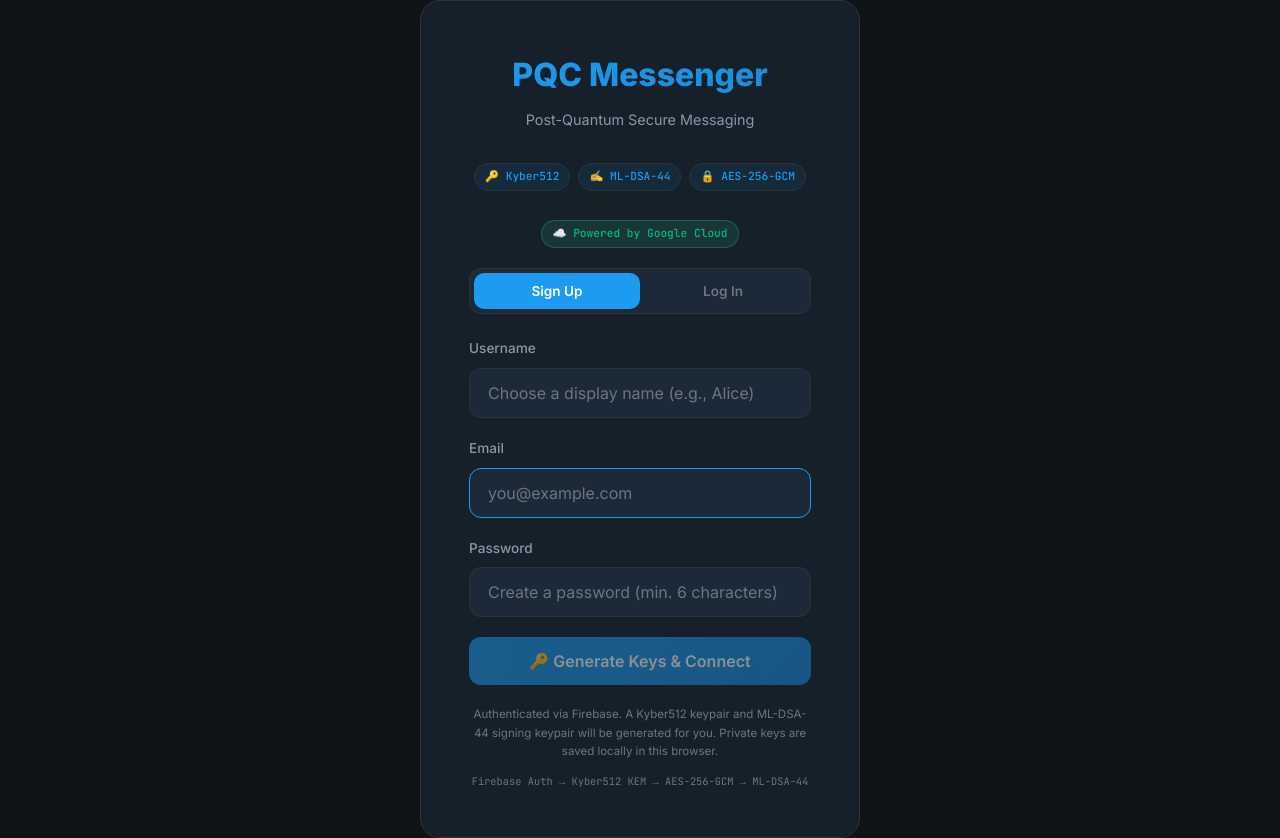
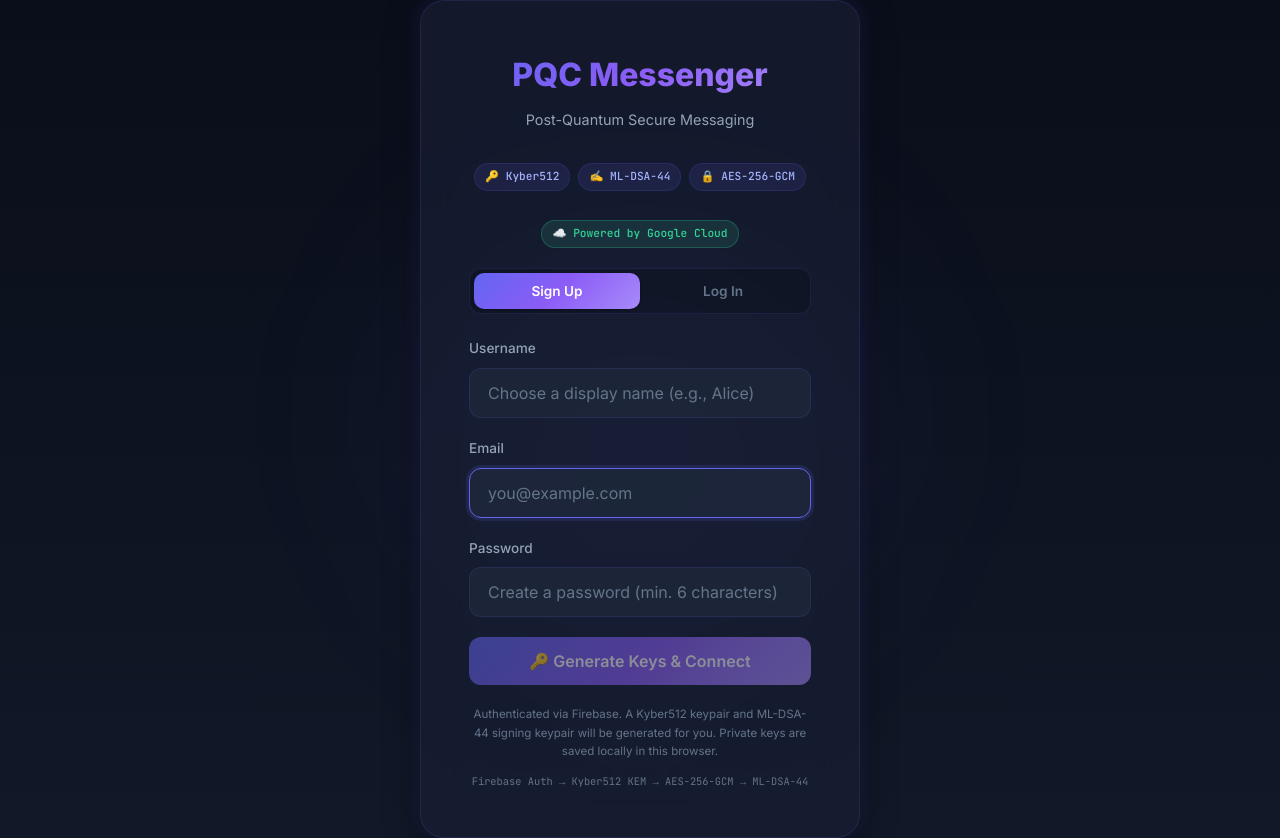
Before and after one commit to Harshdeep1110/PQSM, a React (Vite) app in the folder frontend/: page / in a window 1280 px wide. Built offline with nearby package versions, Linux system fonts and the light colour scheme; no server answers.

Commit message:
Revert "refactor: clean modern theme - replace purple/glassmorphism with flat…"

```diff
--- a/frontend/src/styles/main.css
+++ b/frontend/src/styles/main.css
@@ -1,6 +1,6 @@
 /*
- * PQC Messenger — Clean Modern Theme
- * Main stylesheet with CSS custom properties and clean flat design.
+ * PQC Messenger — Premium Dark Theme
+ * Main stylesheet with CSS custom properties, glassmorphism, gradients, and animations.
  * Created by: TASK-10
  */
 
@@ -9,46 +9,46 @@
 
 /* ===== CSS Custom Properties (Design Tokens) ===== */
 :root {
-  /* Color Palette — Clean slate & teal */
-  --bg-primary: #0f1419;
-  --bg-secondary: #15202b;
-  --bg-tertiary: #1c2938;
-  --bg-card: #192734;
-  --bg-glass: #15202b;
-  --bg-input: #1c2938;
+  /* Color Palette — Quantum-inspired deep blues & violets */
+  --bg-primary: #0a0e1a;
+  --bg-secondary: #111827;
+  --bg-tertiary: #1a2035;
+  --bg-card: rgba(17, 24, 39, 0.7);
+  --bg-glass: rgba(26, 32, 53, 0.65);
+  --bg-input: rgba(30, 41, 59, 0.8);
 
   /* Accent colors */
-  --accent-primary: #1d9bf0;     /* Blue */
-  --accent-secondary: #1a8cd8;   /* Darker blue */
-  --accent-cyan: #00c9db;        /* Cyan — for crypto highlights */
-  --accent-emerald: #00ba7c;     /* Green — for success/plaintext */
-  --accent-amber: #ffad1f;       /* Amber — for warnings */
-  --accent-rose: #f4212e;        /* Red — for errors */
+  --accent-primary: #6366f1;     /* Indigo */
+  --accent-secondary: #8b5cf6;   /* Violet */
+  --accent-cyan: #22d3ee;        /* Cyan — for crypto highlights */
+  --accent-emerald: #34d399;     /* Emerald — for success/plaintext */
+  --accent-amber: #fbbf24;       /* Amber — for warnings */
+  --accent-rose: #f43f5e;        /* Rose — for errors */
 
   /* Gradients */
-  --gradient-primary: linear-gradient(135deg, #1d9bf0, #1a8cd8);
-  --gradient-accent: linear-gradient(135deg, #00c9db, #1d9bf0);
-  --gradient-dark: #0f1419;
-  --gradient-card: rgba(29, 155, 240, 0.04);
-  --gradient-glow: transparent;
+  --gradient-primary: linear-gradient(135deg, #6366f1, #8b5cf6, #a78bfa);
+  --gradient-accent: linear-gradient(135deg, #22d3ee, #6366f1);
+  --gradient-dark: linear-gradient(180deg, #0a0e1a 0%, #111827 100%);
+  --gradient-card: linear-gradient(135deg, rgba(99,102,241,0.1), rgba(139,92,246,0.05));
+  --gradient-glow: radial-gradient(ellipse at center, rgba(99,102,241,0.15), transparent 70%);
 
   /* Text */
-  --text-primary: #e7e9ea;
-  --text-secondary: #8b98a5;
-  --text-muted: #6e767d;
-  --text-accent: #1d9bf0;
+  --text-primary: #f1f5f9;
+  --text-secondary: #94a3b8;
+  --text-muted: #64748b;
+  --text-accent: #a5b4fc;
 
   /* Borders */
-  --border-subtle: #2f3336;
-  --border-medium: #3d4349;
-  --border-glow: #1d9bf0;
-
-  /* Shadows — minimal, no glows */
-  --shadow-sm: none;
-  --shadow-md: none;
-  --shadow-lg: none;
-  --shadow-glow: none;
-  --shadow-glow-strong: none;
+  --border-subtle: rgba(99, 102, 241, 0.15);
+  --border-medium: rgba(99, 102, 241, 0.25);
+  --border-glow: rgba(99, 102, 241, 0.4);
+
+  /* Shadows */
+  --shadow-sm: 0 1px 3px rgba(0, 0, 0, 0.3);
+  --shadow-md: 0 4px 12px rgba(0, 0, 0, 0.4);
+  --shadow-lg: 0 8px 32px rgba(0, 0, 0, 0.5);
+  --shadow-glow: 0 0 20px rgba(99, 102, 241, 0.2);
+  --shadow-glow-strong: 0 0 40px rgba(99, 102, 241, 0.3);
 
   /* Typography */
   --font-sans: 'Inter', -apple-system, BlinkMacSystemFont, sans-serif;
@@ -58,12 +58,12 @@
   --radius-sm: 8px;
   --radius-md: 12px;
   --radius-lg: 16px;
-  --radius-xl: 20px;
+  --radius-xl: 24px;
 
   /* Transitions */
   --transition-fast: 150ms cubic-bezier(0.4, 0, 0.2, 1);
-  --transition-base: 200ms cubic-bezier(0.4, 0, 0.2, 1);
-  --transition-slow: 300ms cubic-bezier(0.4, 0, 0.2, 1);
+  --transition-base: 250ms cubic-bezier(0.4, 0, 0.2, 1);
+  --transition-slow: 400ms cubic-bezier(0.4, 0, 0.2, 1);
 }
 
 /* ===== Reset & Base ===== */
@@ -129,8 +129,8 @@ body {
 }
 
 @keyframes pulse-glow {
-  0%, 100% { opacity: 1; }
-  50% { opacity: 0.5; }
+  0%, 100% { box-shadow: 0 0 10px rgba(99, 102, 241, 0.2); }
+  50% { box-shadow: 0 0 25px rgba(99, 102, 241, 0.4); }
 }
 
 @keyframes shimmer {
@@ -159,18 +159,36 @@ body {
   align-items: center;
   justify-content: center;
   min-height: 100vh;
-  background: var(--bg-primary);
+  background: var(--gradient-dark);
+  position: relative;
+  overflow: hidden;
+}
+
+.login-screen::before {
+  content: '';
+  position: absolute;
+  top: 50%;
+  left: 50%;
+  transform: translate(-50%, -50%);
+  width: 600px;
+  height: 600px;
+  background: var(--gradient-glow);
+  border-radius: 50%;
+  filter: blur(80px);
+  pointer-events: none;
 }
 
 .login-card {
   position: relative;
-  background: var(--bg-secondary);
+  background: var(--bg-glass);
+  backdrop-filter: blur(20px);
   border: 1px solid var(--border-subtle);
   border-radius: var(--radius-xl);
   padding: 48px;
   width: 100%;
   max-width: 440px;
   animation: fadeIn 0.6s ease-out;
+  box-shadow: var(--shadow-lg), var(--shadow-glow);
 }
 
 .login-card h1 {
@@ -204,7 +222,7 @@ body {
   align-items: center;
   gap: 4px;
   padding: 4px 10px;
-  background: rgba(29, 155, 240, 0.08);
+  background: rgba(99, 102, 241, 0.12);
   border: 1px solid var(--border-subtle);
   border-radius: 20px;
   font-size: 0.7rem;
@@ -240,6 +258,7 @@ body {
 
 .login-input-group input:focus {
   border-color: var(--accent-primary);
+  box-shadow: 0 0 0 3px rgba(99, 102, 241, 0.15);
 }
 
 .login-input-group input::placeholder {
@@ -263,7 +282,8 @@ body {
 }
 
 .login-btn:hover {
-  opacity: 0.9;
+  transform: translateY(-1px);
+  box-shadow: var(--shadow-glow-strong);
 }
 
 .login-btn:active {
@@ -295,7 +315,7 @@ body {
 /* ===== Auth Mode Tabs ===== */
 .auth-tabs {
   display: flex;
-  background: var(--bg-tertiary);
+  background: rgba(0, 0, 0, 0.2);
   border-radius: var(--radius-md);
   padding: 4px;
   margin-bottom: 24px;
@@ -321,8 +341,9 @@ body {
 }
 
 .auth-tab.active {
-  background: var(--accent-primary);
+  background: var(--gradient-primary);
   color: white;
+  box-shadow: var(--shadow-sm);
 }
 
 /* ===== Prototype Badges ===== */
@@ -429,6 +450,7 @@ body {
   height: 8px;
   border-radius: 50%;
   background: var(--accent-emerald);
+  animation: pulse-glow 2s infinite;
 }
 
 .status-dot.offline {
@@ -454,13 +476,13 @@ body {
 }
 
 .user-item:hover {
-  background: var(--bg-tertiary);
+  background: var(--gradient-card);
   border: 1px solid var(--border-subtle);
 }
 
 .user-item.active {
-  background: rgba(29, 155, 240, 0.1);
-  border: 1px solid var(--accent-primary);
+  background: rgba(99, 102, 241, 0.15);
+  border: 1px solid var(--border-medium);
 }
 
 .user-item:not(.active):not(:hover) {
@@ -507,6 +529,7 @@ body {
   border-radius: 50%;
   background: var(--accent-emerald);
   flex-shrink: 0;
+  box-shadow: 0 0 8px rgba(52, 211, 153, 0.4);
 }
 
 .sidebar-footer {
@@ -589,7 +612,7 @@ body {
   align-items: center;
   gap: 8px;
   padding: 8px 16px;
-  background: transparent;
+  background: rgba(99, 102, 241, 0.1);
   border: 1px solid var(--border-subtle);
   border-radius: var(--radius-sm);
   color: var(--text-accent);
@@ -601,12 +624,12 @@ body {
 }
 
 .visualizer-toggle:hover {
-  background: rgba(29, 155, 240, 0.08);
+  background: rgba(99, 102, 241, 0.2);
   border-color: var(--accent-primary);
 }
 
 .visualizer-toggle.active {
-  background: rgba(29, 155, 240, 0.1);
+  background: rgba(99, 102, 241, 0.2);
   border-color: var(--accent-primary);
 }
 
@@ -732,6 +755,7 @@ body {
 
 .message-input:focus {
   border-color: var(--accent-primary);
+  box-shadow: 0 0 0 3px rgba(99, 102, 241, 0.1);
 }
 
 .message-input::placeholder {
@@ -756,7 +780,8 @@ body {
 }
 
 .send-btn:hover {
-  opacity: 0.9;
+  transform: translateY(-1px);
+  box-shadow: var(--shadow-glow);
 }
 
 .send-btn:active {
@@ -798,8 +823,8 @@ body {
 
 .copy-trace-btn {
   padding: 5px 12px;
-  background: rgba(0, 201, 219, 0.08);
-  border: 1px solid rgba(0, 201, 219, 0.2);
+  background: rgba(34, 211, 238, 0.1);
+  border: 1px solid rgba(34, 211, 238, 0.2);
   border-radius: var(--radius-sm);
   color: var(--accent-cyan);
   font-size: 0.7rem;
@@ -810,12 +835,12 @@ body {
 }
 
 .copy-trace-btn:hover {
-  background: rgba(0, 201, 219, 0.15);
+  background: rgba(34, 211, 238, 0.2);
 }
 
 .copy-trace-btn.copied {
-  background: rgba(0, 186, 124, 0.1);
-  border-color: rgba(0, 186, 124, 0.2);
+  background: rgba(52, 211, 153, 0.15);
+  border-color: rgba(52, 211, 153, 0.3);
   color: var(--accent-emerald);
 }
 
@@ -898,7 +923,7 @@ body {
   font-size: 0.65rem;
   color: var(--accent-cyan);
   padding: 2px 8px;
-  background: rgba(0, 201, 219, 0.08);
+  background: rgba(34, 211, 238, 0.1);
   border-radius: 10px;
 }
 
@@ -944,8 +969,8 @@ body {
   align-items: center;
   gap: 6px;
   padding: 4px 12px;
-  background: rgba(0, 186, 124, 0.08);
-  border: 1px solid rgba(0, 186, 124, 0.15);
+  background: rgba(52, 211, 153, 0.1);
+  border: 1px solid rgba(52, 211, 153, 0.2);
   border-radius: 20px;
   font-size: 0.7rem;
   color: var(--accent-emerald);
@@ -993,7 +1018,7 @@ body {
   width: 44px;
   height: 44px;
   border-radius: var(--radius-md);
-  background: transparent;
+  background: rgba(99, 102, 241, 0.1);
   border: 1px solid var(--border-subtle);
   color: var(--text-accent);
   font-size: 1.2rem;
@@ -1006,8 +1031,9 @@ body {
 }
 
 .media-attach-btn:hover {
-  background: rgba(29, 155, 240, 0.08);
+  background: rgba(99, 102, 241, 0.2);
   border-color: var(--accent-primary);
+  transform: translateY(-1px);
 }
 
 .media-attach-btn:disabled {
@@ -1041,6 +1067,7 @@ body {
   max-width: 520px;
   max-height: 80vh;
   overflow-y: auto;
+  box-shadow: var(--shadow-lg), var(--shadow-glow-strong);
   animation: slideInUp 0.3s ease-out;
 }
 
@@ -1204,7 +1231,8 @@ body {
 }
 
 .media-send-btn:hover {
-  opacity: 0.9;
+  transform: translateY(-1px);
+  box-shadow: var(--shadow-glow);
 }
 
 .media-send-btn:disabled {
@@ -1285,8 +1313,8 @@ body {
   justify-content: center;
   gap: 4px;
   padding: 6px 14px;
-  background: rgba(29, 155, 240, 0.08);
-  border: 1px solid rgba(29, 155, 240, 0.25);
+  background: rgba(99, 102, 241, 0.12);
+  border: 1px solid rgba(99, 102, 241, 0.35);
   border-radius: var(--radius-sm);
   color: var(--accent-primary);
   font-family: var(--font-sans);
@@ -1299,7 +1327,8 @@ body {
 }
 
 .media-download-btn:hover {
-  background: rgba(29, 155, 240, 0.15);
+  background: rgba(99, 102, 241, 0.25);
+  transform: translateY(-1px);
 }
 
 /* ── Sent bubble: download button must contrast against the indigo gradient ── */
@@ -1371,13 +1400,14 @@ body {
   align-items: center;
   gap: 4px;
   padding: 2px 8px;
-  background: rgba(0, 186, 124, 0.08);
-  border: 1px solid rgba(0, 186, 124, 0.12);
+  background: rgba(52, 211, 153, 0.1);
+  border: 1px solid rgba(52, 211, 153, 0.15);
   border-radius: 10px;
   font-size: 0.6rem;
   color: var(--accent-emerald);
   font-weight: 500;
   white-space: nowrap;
+  /* Align badge to the left, not stretched */
   align-self: flex-start;
 }
 
@@ -1453,11 +1483,11 @@ body {
 
 .visualizer-tab:hover {
   color: var(--text-secondary);
-  background: rgba(29, 155, 240, 0.04);
+  background: rgba(99, 102, 241, 0.05);
 }
 
 .visualizer-tab.active {
-  background: rgba(29, 155, 240, 0.08);
+  background: rgba(99, 102, 241, 0.12);
   border-color: var(--border-subtle);
   color: var(--accent-primary);
 }
@@ -1579,7 +1609,8 @@ body {
 }
 
 .voice-send-btn:hover {
-  opacity: 0.9;
+  transform: scale(1.05);
+  box-shadow: var(--shadow-glow);
 }
 
 /* Uploading state */
@@ -1588,8 +1619,8 @@ body {
   align-items: center;
   justify-content: center;
   padding: 8px 16px;
-  background: rgba(29, 155, 240, 0.06);
-  border: 1px solid rgba(29, 155, 240, 0.15);
+  background: rgba(99, 102, 241, 0.08);
+  border: 1px solid rgba(99, 102, 241, 0.2);
   border-radius: var(--radius-md);
   flex-shrink: 0;
   animation: fadeIn 0.2s ease-out;
@@ -1637,7 +1668,7 @@ body {
   align-items: center;
   gap: 12px;
   padding: 12px 14px;
-  background: rgba(29, 155, 240, 0.04);
+  background: rgba(99, 102, 241, 0.06);
   border: 1px solid var(--border-subtle);
   border-radius: var(--radius-md);
   transition: var(--transition-fast);
@@ -1645,7 +1676,7 @@ body {
 }
 
 .media-document-card:hover {
-  background: rgba(29, 155, 240, 0.08);
+  background: rgba(99, 102, 241, 0.1);
   border-color: var(--border-medium);
 }
 
@@ -1683,8 +1714,8 @@ body {
   width: 36px;
   height: 36px;
   border-radius: 50%;
-  background: rgba(29, 155, 240, 0.08);
-  border: 1px solid rgba(29, 155, 240, 0.2);
+  background: rgba(99, 102, 241, 0.12);
+  border: 1px solid rgba(99, 102, 241, 0.3);
   display: flex;
   align-items: center;
   justify-content: center;
@@ -1696,7 +1727,8 @@ body {
 }
 
 .media-document-download:hover {
-  background: rgba(29, 155, 240, 0.15);
+  background: rgba(99, 102, 241, 0.25);
+  transform: translateY(-1px);
 }
 
 /* ── Sent bubble: document download button on indigo gradient bg ── */
@@ -1732,7 +1764,7 @@ body {
   font-weight: 700;
   color: var(--text-secondary);
   text-transform: uppercase;
-  background: rgba(29, 155, 240, 0.08);
+  background: rgba(99, 102, 241, 0.1);
   padding: 3px 10px;
   border-radius: 6px;
 }
```
Also changed, not shown: frontend/src/components/EncryptionVisualizer.jsx (+6 -6 lines).
